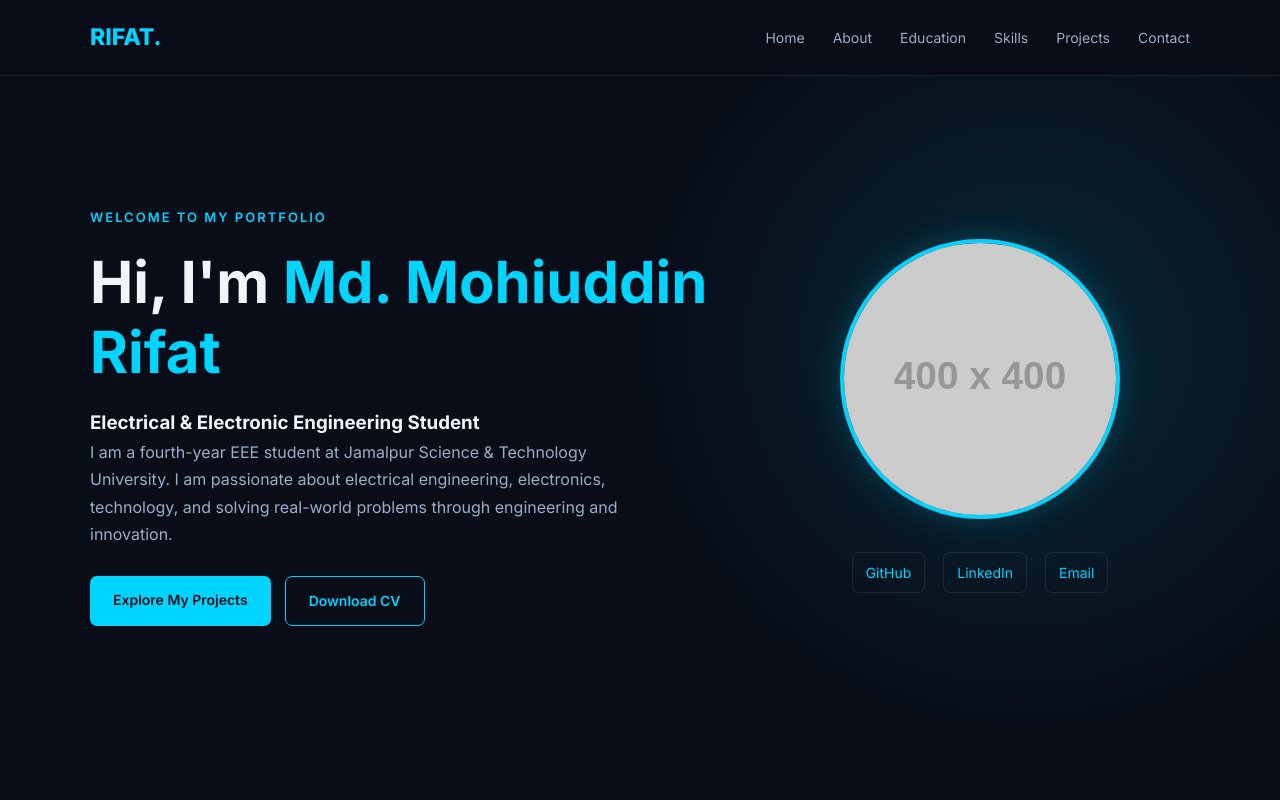
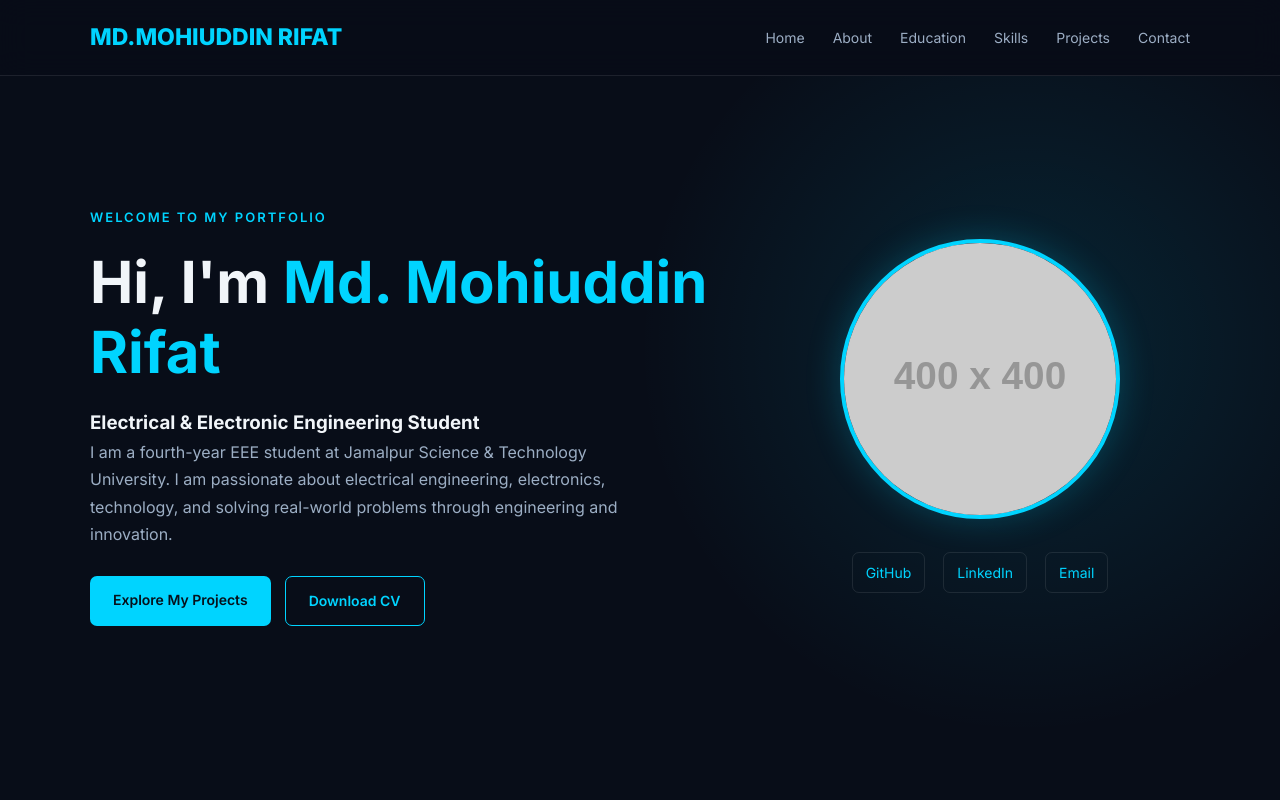
Before and after one commit to mohiuddinrifat/rifat-portfolio, a plain HTML site: page index.html in a window 1280 px wide. Shown: the top 800 px of the page. Drawn offline with Linux system fonts and the light colour scheme; placeholder pictures from the web are drawn by us.

Commit message:
Update index.html

```diff
--- a/index.html
+++ b/index.html
@@ -401,7 +401,7 @@
 <header>
   <div class="container">
     <nav>
-      <a href="#home" class="logo">RIFAT.</a>
+      <a href="#home" class="logo">MD.MOHIUDDIN RIFAT</a>
       <button class="menu-btn" id="menuBtn" aria-label="Toggle navigation">☰</button>
 
       <ul class="nav-links" id="navLinks">
```
